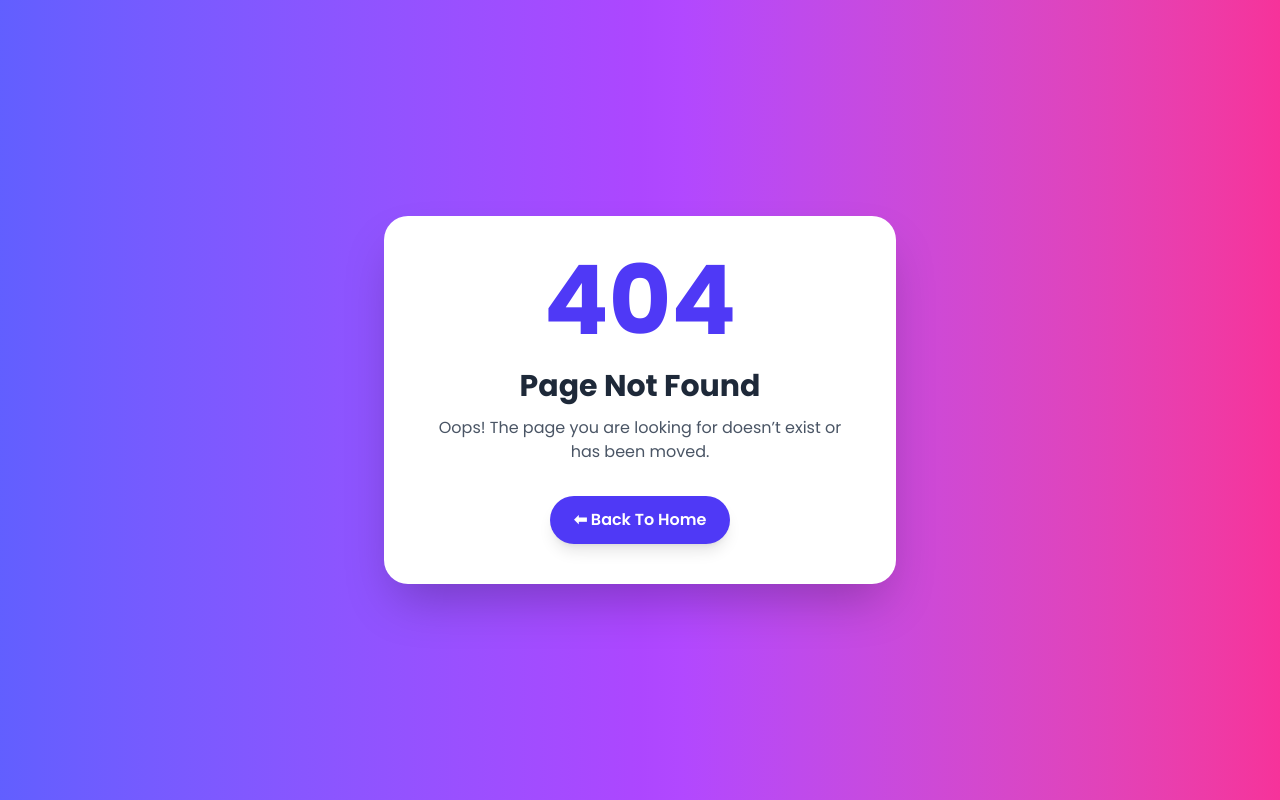
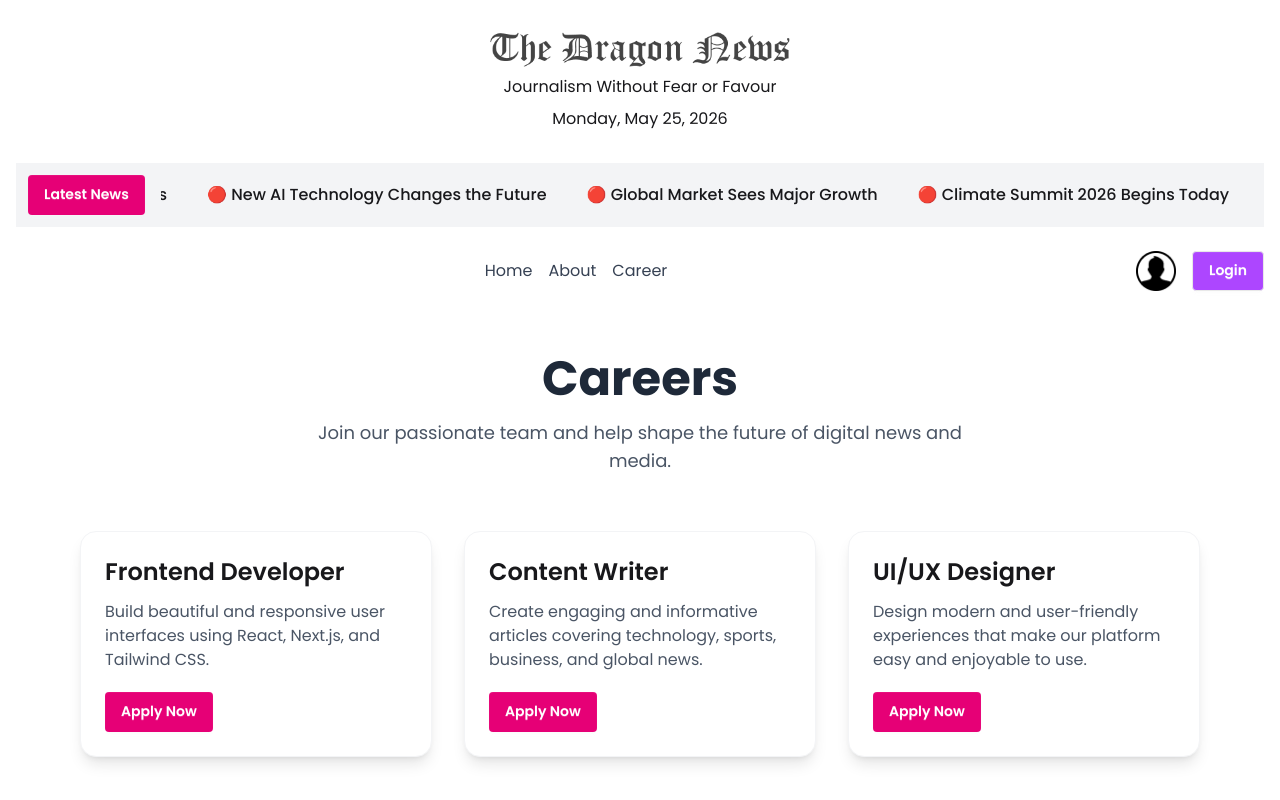
Before and after one commit to nibirshahriar/Dragon-News-Project12, a Next.js app: page /career in a window 1280 px wide. Before the commit this address had no page. Shown: the top 800 px of the page. Built offline with nearby package versions, Linux system fonts and the light colour scheme.

Commit message:
added pages

```diff
--- /dev/null
+++ b/src/app/(main)/about/page.jsx
@@ -0,0 +1,55 @@
+import React from "react";
+
+const AboutPage = () => {
+  return (
+    <div className="max-w-5xl mx-auto px-4 py-16">
+      {/* Heading */}
+      <div className="text-center mb-12">
+        <h1 className="text-5xl font-bold text-gray-800 mb-4">About Us</h1>
+
+        <p className="text-gray-600 text-lg max-w-2xl mx-auto">
+          Welcome to our news platform where we deliver the latest, trusted, and
+          trending news from around the world.
+        </p>
+      </div>
+
+      {/* Content Section */}
+      <div className="grid md:grid-cols-2 gap-10 items-center">
+        {/* Image */}
+        <div>
+          <img
+            className="rounded-2xl shadow-lg"
+            src="https://images.unsplash.com/photo-1495020689067-958852a7765e?q=80&w=1200&auto=format&fit=crop"
+            alt="About"
+          />
+        </div>
+
+        {/* Text */}
+        <div>
+          <h2 className="text-3xl font-semibold text-gray-800 mb-4">
+            Who We Are
+          </h2>
+
+          <p className="text-gray-600 mb-4 leading-7">
+            We are a modern digital news platform dedicated to bringing
+            accurate, fast, and engaging news content to our readers. Our
+            mission is to keep people informed with authentic and up-to-date
+            information.
+          </p>
+
+          <p className="text-gray-600 mb-6 leading-7">
+            From technology and sports to business and global events, we cover
+            stories that matter most. Our passionate team of writers and
+            journalists work every day to deliver quality content for everyone.
+          </p>
+
+          <button className="btn bg-pink-600 hover:bg-pink-700 text-white border-none">
+            Learn More
+          </button>
+        </div>
+      </div>
+    </div>
+  );
+};
+
+export default AboutPage;
--- /dev/null
+++ b/src/app/(main)/career/page.jsx
@@ -0,0 +1,77 @@
+import React from "react";
+
+const CareerPage = () => {
+  return (
+    <div className="max-w-6xl mx-auto px-4 py-16">
+      {/* Header */}
+      <div className="text-center mb-14">
+        <h1 className="text-5xl font-bold text-gray-800 mb-4">Careers</h1>
+
+        <p className="text-gray-600 text-lg max-w-2xl mx-auto">
+          Join our passionate team and help shape the future of digital news and
+          media.
+        </p>
+      </div>
+
+      {/* Career Cards */}
+      <div className="grid md:grid-cols-3 gap-8">
+        {/* Card 1 */}
+        <div className="bg-white shadow-lg rounded-2xl p-6 border border-gray-100 hover:shadow-2xl transition">
+          <h2 className="text-2xl font-semibold mb-3">Frontend Developer</h2>
+
+          <p className="text-gray-600 mb-5">
+            Build beautiful and responsive user interfaces using React, Next.js,
+            and Tailwind CSS.
+          </p>
+
+          <button className="btn bg-pink-600 text-white border-none hover:bg-pink-700">
+            Apply Now
+          </button>
+        </div>
+
+        {/* Card 2 */}
+        <div className="bg-white shadow-lg rounded-2xl p-6 border border-gray-100 hover:shadow-2xl transition">
+          <h2 className="text-2xl font-semibold mb-3">Content Writer</h2>
+
+          <p className="text-gray-600 mb-5">
+            Create engaging and informative articles covering technology,
+            sports, business, and global news.
+          </p>
+
+          <button className="btn bg-pink-600 text-white border-none hover:bg-pink-700">
+            Apply Now
+          </button>
+        </div>
+
+        {/* Card 3 */}
+        <div className="bg-white shadow-lg rounded-2xl p-6 border border-gray-100 hover:shadow-2xl transition">
+          <h2 className="text-2xl font-semibold mb-3">UI/UX Designer</h2>
+
+          <p className="text-gray-600 mb-5">
+            Design modern and user-friendly experiences that make our platform
+            easy and enjoyable to use.
+          </p>
+
+          <button className="btn bg-pink-600 text-white border-none hover:bg-pink-700">
+            Apply Now
+          </button>
+        </div>
+      </div>
+
+      {/* Bottom Section */}
+      <div className="mt-16 bg-gray-100 rounded-2xl p-10 text-center">
+        <h2 className="text-3xl font-bold text-gray-800 mb-4">
+          Why Work With Us?
+        </h2>
+
+        <p className="text-gray-600 max-w-3xl mx-auto leading-7">
+          We believe in innovation, creativity, and teamwork. Our company
+          provides a supportive environment where you can grow your skills, work
+          on exciting projects, and make a real impact.
+        </p>
+      </div>
+    </div>
+  );
+};
+
+export default CareerPage;
--- a/src/components/shared/BreakingNews.jsx
+++ b/src/components/shared/BreakingNews.jsx
@@ -1,23 +1,47 @@
 import React from "react";
 import Marquee from "react-fast-marquee";
 
+const news = [
+  {
+    id: 1,
+    title: "Bangladesh Wins Historic Cricket Series",
+  },
+  {
+    id: 2,
+    title: "New AI Technology Changes the Future",
+  },
+  {
+    id: 3,
+    title: "Global Market Sees Major Growth",
+  },
+  {
+    id: 4,
+    title: "Climate Summit 2026 Begins Today",
+  },
+  {
+    id: 5,
+    title: "Football League Final Ends Dramatically",
+  },
+];
+
 const BreakingNews = () => {
   return (
-    <div>
-      <Marquee>
-        Lorem, ipsum dolor sit amet consectetur adipisicing elit. Totam unde
-        deserunt facilis dolor aut excepturi dolorem! Illum eius aliquid atque
-        sunt mollitia, ullam vero dolor quibusdam dicta blanditiis, commodi,
-        repudiandae esse vitae odio eaque cupiditate laudantium natus deserunt
-        possimus facilis ducimus saepe non. Fugiat consequatur adipisci
-        exercitationem facere in reprehenderit laborum natus cum quos
-        accusantium dolorem deleniti ex, id repellendus odit accusamus
-        repudiandae? Accusantium dolorem modi eveniet ex reprehenderit debitis
-        ab, vero deleniti! Omnis, debitis possimus! Quisquam tenetur, reiciendis
-        maxime voluptatibus eaque quaerat molestiae natus magnam voluptates qui
-        modi error quo consequatur quae minima vero nulla facere? Minima, vero
-        voluptate.
-      </Marquee>
+    <div className="container mx-auto px-4">
+      <div className="flex items-center gap-4 bg-gray-100 p-3">
+        <button className="btn bg-pink-600 text-white border-none">
+          Latest News
+        </button>
+
+        <div className="flex-1 overflow-hidden">
+          <Marquee pauseOnHover={true} speed={60} gradient={false}>
+            {news.map((n) => (
+              <span key={n.id} className="mr-10 font-medium">
+                🔴 {n.title}
+              </span>
+            ))}
+          </Marquee>
+        </div>
+      </div>
     </div>
   );
 };
--- a/src/components/shared/Navbar.jsx
+++ b/src/components/shared/Navbar.jsx
@@ -1,11 +1,35 @@
-import React from 'react';
+import Link from "next/link";
+import React from "react";
+import useravatar from "@/assets/user.png";
+import Image from "next/image";
 
 const Navbar = () => {
-    return (
-        <div>
-            navbar
-        </div>
-    );
+  return (
+    <div className="container mx-auto px-4 flex justify-between items-center mt-6">
+      <div></div>
+      <ul className="flex items-center gap-4 text-gray-700">
+        <li>
+          {" "}
+          <Link href="/">Home</Link>{" "}
+        </li>
+        <li>
+          {" "}
+          <Link href="/about">About</Link>{" "}
+        </li>
+        <li>
+          {" "}
+          <Link href="/career">Career</Link>{" "}
+        </li>
+      </ul>
+      <div className="flex items-center gap-4">
+        <Image src={useravatar} alt="User Avatar" width={40} height={40} />
+        <button className="btn bg-purple-500 text-white">
+          {" "}
+          <Link href="/login">Login</Link>{" "}
+        </button>
+      </div>
+    </div>
+  );
 };
 
 export default Navbar;
```
